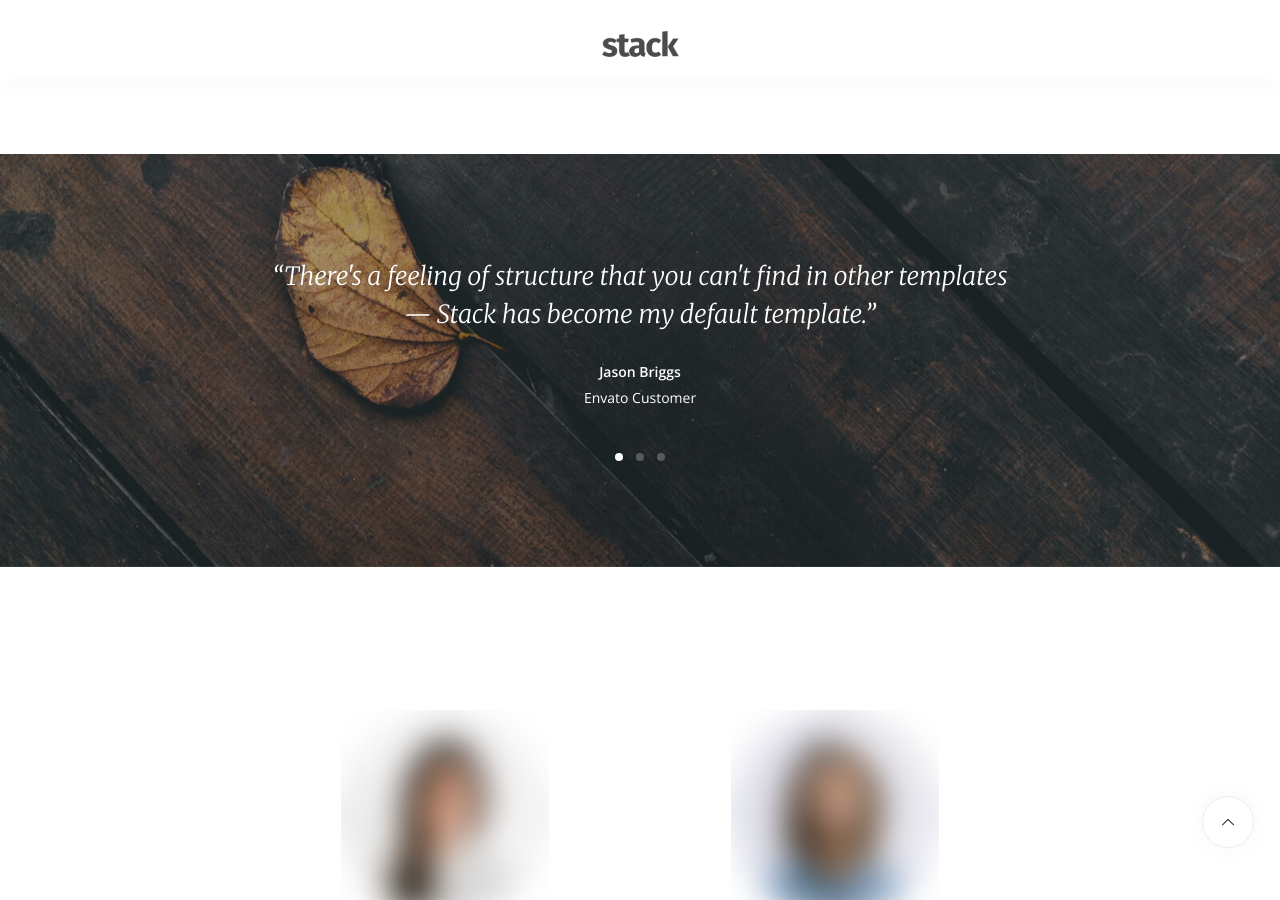
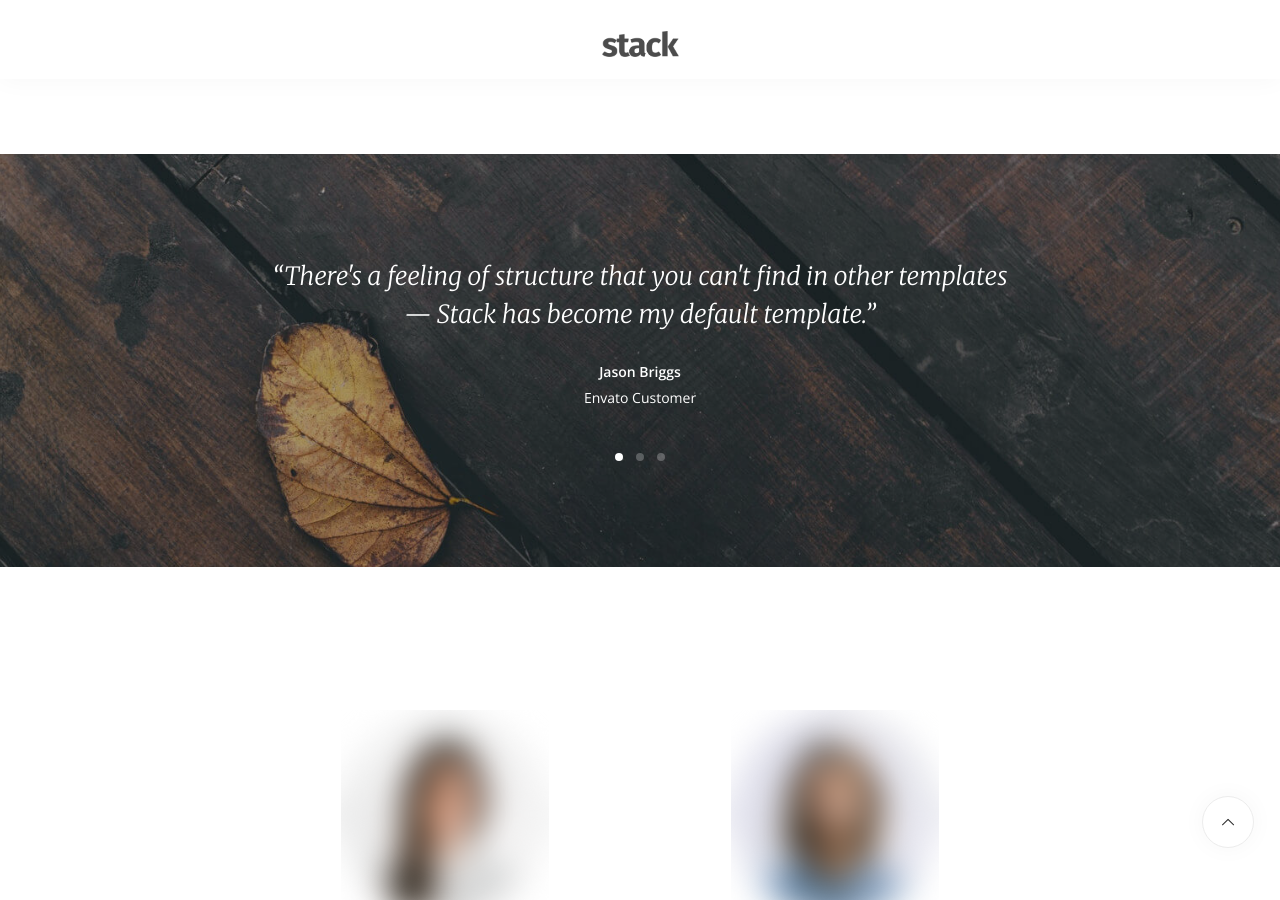
Before and after one commit to WoollyAlly/WoollyAllyTest, a Jekyll site: the page built from index.html, in a window 1280 px wide and 900 px high, scrolled down 1738 px. Built offline with Jekyll 4.4.1, drawn with Linux system fonts in a browser that asks for light colours; some web fonts are replaced.

Commit message:
Updated '_includes/testimonials.html' via CloudCannon

```diff
--- a/_includes/testimonials.html
+++ b/_includes/testimonials.html
@@ -1,5 +1,5 @@
 
-                            <section class="text-center imagebg" data-overlay='4'>
+                            <section class="text-center imagebg parallax" data-overlay='4'>
                                 <div class="background-image-holder">
                                     <img alt="background" src="img/hero-1.jpg" />
                                 </div>
```
